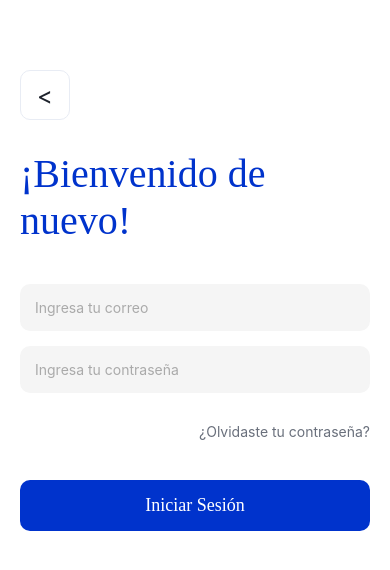
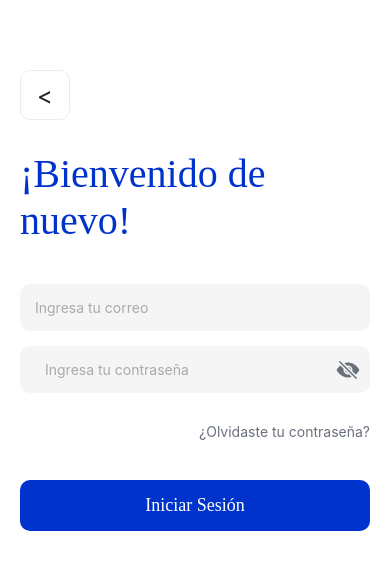
Before and after one commit to Inteligencia-artificial-avanzada-II/AppOperador, a React Native app: screen /Welcome in a window 390 px wide. Shown: the top 570 px of the page. Built offline with nearby package versions, Linux system fonts and the light colour scheme.

Commit message:
QRScanCreen agregada, guardar el token para headers, cambio de nombre al ultimo boton Inicio

```diff
--- a/App.js
+++ b/App.js
@@ -8,6 +8,7 @@ import WaitingScreen from "./src/screens/WaitingScreen";
 import GoToScreen from "./src/screens/GoToScreen";
 import UnloadingScreen from "./src/screens/UnloadingScreen";
 import UnloadedScreen from "./src/screens/UnloadedScreen";
+import QRScan from "./src/screens/QRScanScreen";
 
 const Stack = createStackNavigator();
 
@@ -17,6 +18,7 @@ export default function App() {
       <Stack.Navigator screenOptions={{ headerShown: false }}>
         <Stack.Screen name="Login" component={LoginScreen} />
         <Stack.Screen name="Welcome" component={WelcomeScreen} />
+        <Stack.Screen name="QR" component={QRScan} />
         <Stack.Screen name="Waiting" component={WaitingScreen} />
         <Stack.Screen name="GoTo" component={GoToScreen} />
         <Stack.Screen name="Unloading" component={UnloadingScreen} />
--- a/package.json
+++ b/package.json
@@ -13,6 +13,7 @@
     "@react-native-community/masked-view": "^0.1.11",
     "@react-navigation/native": "^6.1.18",
     "@react-navigation/stack": "^6.4.1",
+    "axios": "^1.7.7",
     "expo": "~51.0.28",
     "expo-status-bar": "~1.12.1",
     "react": "18.2.0",
--- /dev/null
+++ b/src/screens/QRScanScreen.js
@@ -0,0 +1,64 @@
+import React from "react";
+import { View, Text, StyleSheet, Image, TouchableOpacity } from "react-native";
+
+const QRScan = ({ navigation }) => {
+  return (
+    <View style={styles.container}>
+      {/* Título de la pantalla */}
+      <Text style={styles.title}>Escanear QR</Text>
+
+      {/* Imagen del Código QR */}
+      <Image
+        source={{
+          uri: "https://objectstorage.mx-queretaro-1.oraclecloud.com/p/79AJJfgFXexqbvQZWz9MJ_7qJ9xLb94V9XhEAGlRZJbwkfxL1F7gZP9EOHseYtm8/n/axnhu2vnql31/b/qrprueba/o/1730423946314_qrcode.png",
+        }} // Reemplaza esta URL con la de tu imagen QR
+        style={styles.qrImage}
+      />
+
+      {/* Botón para pasar a la siguiente pantalla */}
+      <TouchableOpacity
+        style={styles.buttonContainer}
+        onPress={() => navigation.navigate("Waiting")}
+      >
+        <Text style={styles.buttonText}>Siguiente</Text>
+      </TouchableOpacity>
+    </View>
+  );
+};
+
+const styles = StyleSheet.create({
+  container: {
+    flex: 1,
+    backgroundColor: "#fff",
+    justifyContent: "center",
+    alignItems: "center",
+    padding: 20,
+  },
+  title: {
+    fontSize: 24,
+    fontWeight: "bold",
+    color: "#0033cc",
+    marginBottom: 20,
+  },
+  qrImage: {
+    width: 200,
+    height: 200,
+    marginBottom: 50, // Aumenta el margen inferior para espaciar más la imagen del botón
+  },
+  buttonContainer: {
+    backgroundColor: "#0033cc",
+    padding: 15,
+    borderRadius: 10,
+    alignItems: "center",
+    width: "80%",
+    alignSelf: "center",
+    marginTop: 200,
+  },
+  buttonText: {
+    color: "#fff",
+    fontSize: 16,
+    fontWeight: "bold",
+  },
+});
+
+export default QRScan;
--- a/src/screens/UnloadedScreen.js
+++ b/src/screens/UnloadedScreen.js
@@ -18,7 +18,7 @@ const UnloadedScreen = ({ navigation }) => {
         style={styles.button}
         onPress={() => navigation.navigate("Login")} // Cambia "Login" por la pantalla a la que quieres navegar
       >
-        <Text style={styles.buttonText}>Back to Login</Text>
+        <Text style={styles.buttonText}>Inicio</Text>
       </TouchableOpacity>
     </View>
   );
--- a/src/screens/WelcomeScreen.js
+++ b/src/screens/WelcomeScreen.js
@@ -1,14 +1,46 @@
 // src/screens/WelcomeScreen.js
-import React from "react";
+import { React, useState } from "react";
 import {
   View,
   Text,
   StyleSheet,
   TextInput,
   TouchableOpacity,
+  Alert,
 } from "react-native";
 import globalStyles from "../globalStyles";
+import axios from "axios";
+import { Ionicons } from "@expo/vector-icons";
+
 const WelcomeScreen = ({ navigation }) => {
+  const [email, setEmail] = useState("");
+  const [password, setPassword] = useState("");
+  const [showPassword, setShowPassword] = useState(false);
+
+  const handleLoging = async () => {
+    try {
+      const response = await axios.post(
+        "http://10.48.73.45:8080/contenedor/login",
+        {
+          userName: email,
+          contraseña: password,
+        }
+      );
+
+      if (response.data.data.isValid) {
+        navigation.navigate("QR");
+      } else {
+        Alert.alert("Error", response.data.message);
+      }
+    } catch (error) {
+      console.log("Error de la solicitud: ", error);
+      Alert.alert(
+        "Error",
+        "Las credenciales ingresadas son incorrectas o hubo un problema con el servidor"
+      );
+    }
+  };
+
   return (
     <View style={styles.container}>
       <View style={styles.containerBack}>
@@ -27,21 +59,31 @@ const WelcomeScreen = ({ navigation }) => {
         style={styles.input}
         placeholder="Ingresa tu correo"
         placeholderTextColor="#aaa"
+        value={email}
+        onChangeText={setEmail}
       />
+      <View style={styles.passwordContainer}>
+        <TextInput
+          style={styles.inputPassword}
+          placeholder="Ingresa tu contraseña"
+          placeholderTextColor="#aaa"
+          secureTextEntry={!showPassword}
+          value={password}
+          onChangeText={setPassword}
+        />
 
-      <TextInput
-        style={styles.input}
-        placeholder="Ingresa tu contraseña"
-        placeholderTextColor="#aaa"
-        secureTextEntry
-      />
+        <TouchableOpacity onPress={() => setShowPassword(!showPassword)}>
+          <Ionicons
+            name={showPassword ? "eye" : "eye-off"}
+            size={24}
+            color="#6A707C"
+          />
+        </TouchableOpacity>
+      </View>
 
       <Text style={styles.forgotPasswordText}>¿Olvidaste tu contraseña?</Text>
 
-      <TouchableOpacity
-        style={styles.button}
-        onPress={() => navigation.navigate("Waiting")}
-      >
+      <TouchableOpacity style={styles.button} onPress={handleLoging}>
         <Text style={[globalStyles.textBold, styles.buttonText]}>
           Iniciar Sesión
         </Text>
@@ -83,6 +125,18 @@ const styles = StyleSheet.create({
     backgroundColor: "#f5f5f5",
     marginBottom: 15,
   },
+  passwordContainer: {
+    flexDirection: "row",
+    alignItems: "center",
+    backgroundColor: "#f5f5f5",
+    borderRadius: 10,
+    paddingHorizontal: 10,
+    marginBottom: 15,
+  },
+  inputPassword: {
+    flex: 1,
+    padding: 15,
+  },
   forgotPasswordText: {
     alignSelf: "flex-end",
     color: "#6A707C",
```
Also changed, not shown: 2 other files (tests, documents, lock files or other folders).
